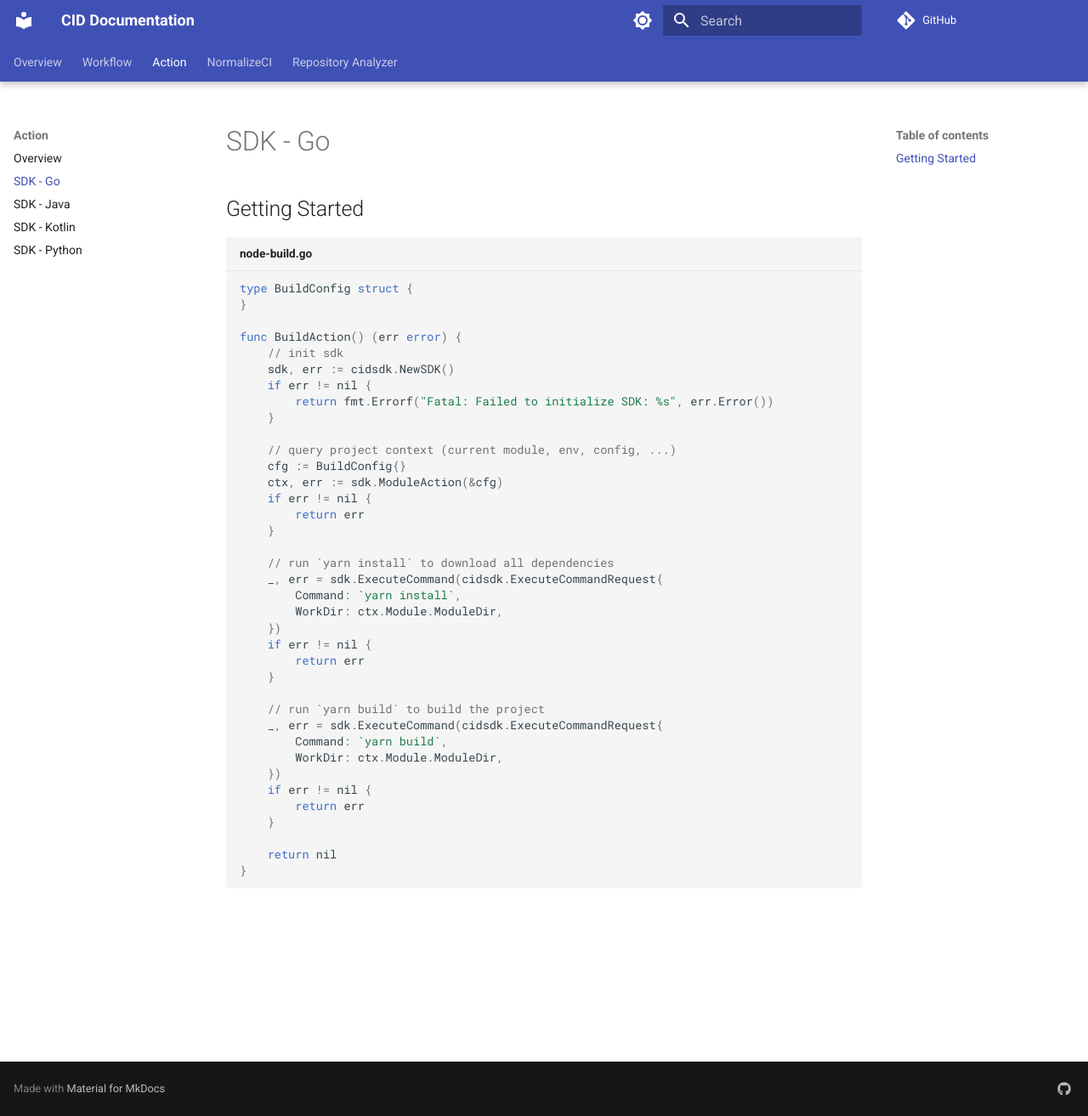
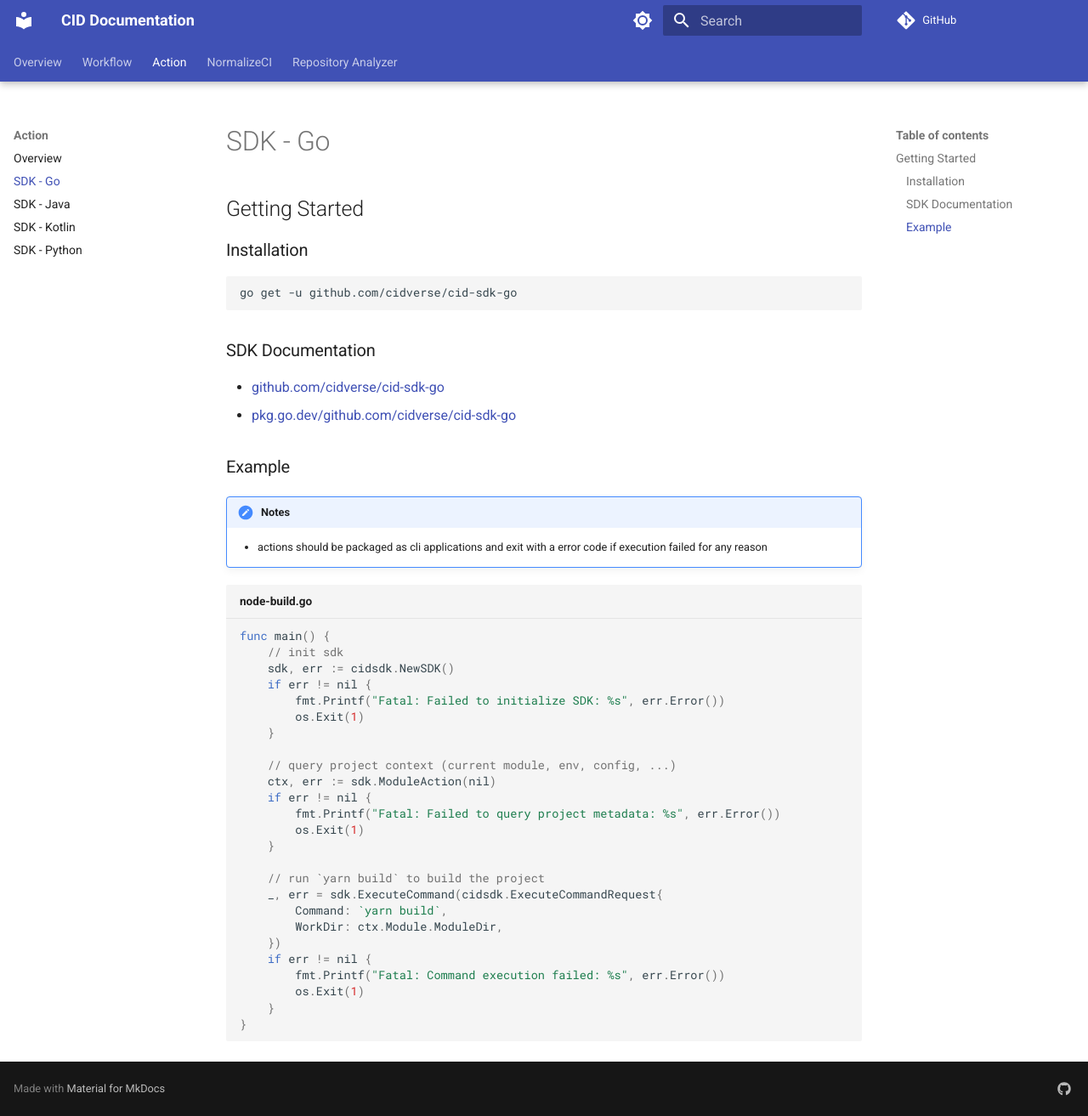
Before and after one commit to cidverse/cidverse.github.io, an MkDocs documentation site: the page built from docs/action/sdk-go.md, in a window 1280 px wide and 1313 px high. Shown: the whole window at 85% size. Built offline with MkDocs 1.6.1 and Material for MkDocs 9.7.7, drawn with Linux system fonts in a browser that asks for light colours; comment, search, counter and statistics services are not loaded.

Commit message:
feat: add more details to sdk pages

````diff
--- a/docs/action/sdk-go.md
+++ b/docs/action/sdk-go.md
@@ -2,32 +2,38 @@
 
 ## Getting Started
 
+### Installation
+
+``` bash
+go get -u github.com/cidverse/cid-sdk-go
+```
+
+### SDK Documentation
+
+- [github.com/cidverse/cid-sdk-go](https://github.com/cidverse/cid-sdk-go)
+- [pkg.go.dev/github.com/cidverse/cid-sdk-go](https://pkg.go.dev/github.com/cidverse/cid-sdk-go)
+
+### Example
+
+!!! note "Notes"
+
+    - actions should be packaged as cli applications and exit with a error code if execution failed for any reason
+
 ``` go title="node-build.go"
-type BuildConfig struct {
-}
-
-func BuildAction() (err error) {
-    // init sdk
+func main() {
+	// init sdk
     sdk, err := cidsdk.NewSDK()
     if err != nil {
-        return fmt.Errorf("Fatal: Failed to initialize SDK: %s", err.Error())
+        fmt.Printf("Fatal: Failed to initialize SDK: %s", err.Error())
+        os.Exit(1)
     }
 
     // query project context (current module, env, config, ...)
-	cfg := BuildConfig{}
-	ctx, err := sdk.ModuleAction(&cfg)
+	ctx, err := sdk.ModuleAction(nil)
 	if err != nil {
-		return err
+        fmt.Printf("Fatal: Failed to query project metadata: %s", err.Error())
+        os.Exit(1)
 	}
-
-    // run `yarn install` to download all dependencies
-    _, err = sdk.ExecuteCommand(cidsdk.ExecuteCommandRequest{
-        Command: `yarn install`,
-        WorkDir: ctx.Module.ModuleDir,
-    })
-    if err != nil {
-        return err
-    }
 
     // run `yarn build` to build the project
     _, err = sdk.ExecuteCommand(cidsdk.ExecuteCommandRequest{
@@ -35,9 +41,8 @@ func BuildAction() (err error) {
         WorkDir: ctx.Module.ModuleDir,
     })
     if err != nil {
-        return err
+        fmt.Printf("Fatal: Command execution failed: %s", err.Error())
+        os.Exit(1)
     }
-
-	return nil
 }
 ```
--- a/mkdocs.yml
+++ b/mkdocs.yml
@@ -26,6 +26,7 @@ theme:
     #- navigation.sections
     #- navigation.indexes
     - navigation.top
+    - content.tabs.link
 
 nav:
   - index.md
@@ -56,6 +57,8 @@ markdown_extensions:
         - name: mermaid
           class: mermaid
           format: !!python/name:pymdownx.superfences.fence_code_format
+  - pymdownx.tabbed:
+      alternate_style: true
 
 extra_css:
   - stylesheets/content.css
````
Also changed, not shown: docs/action/sdk-java.md (+51 -0 lines), docs/action/sdk-kotlin.md (+51 -0 lines).
